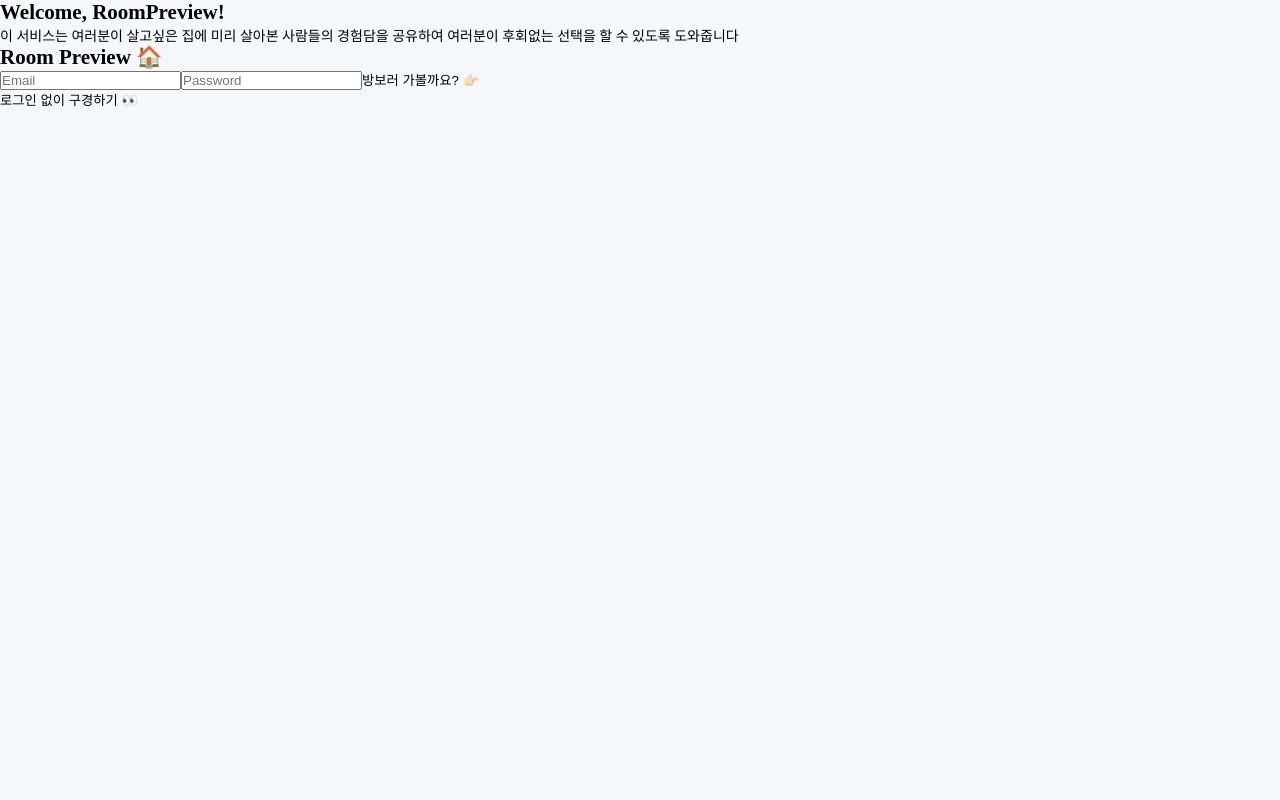
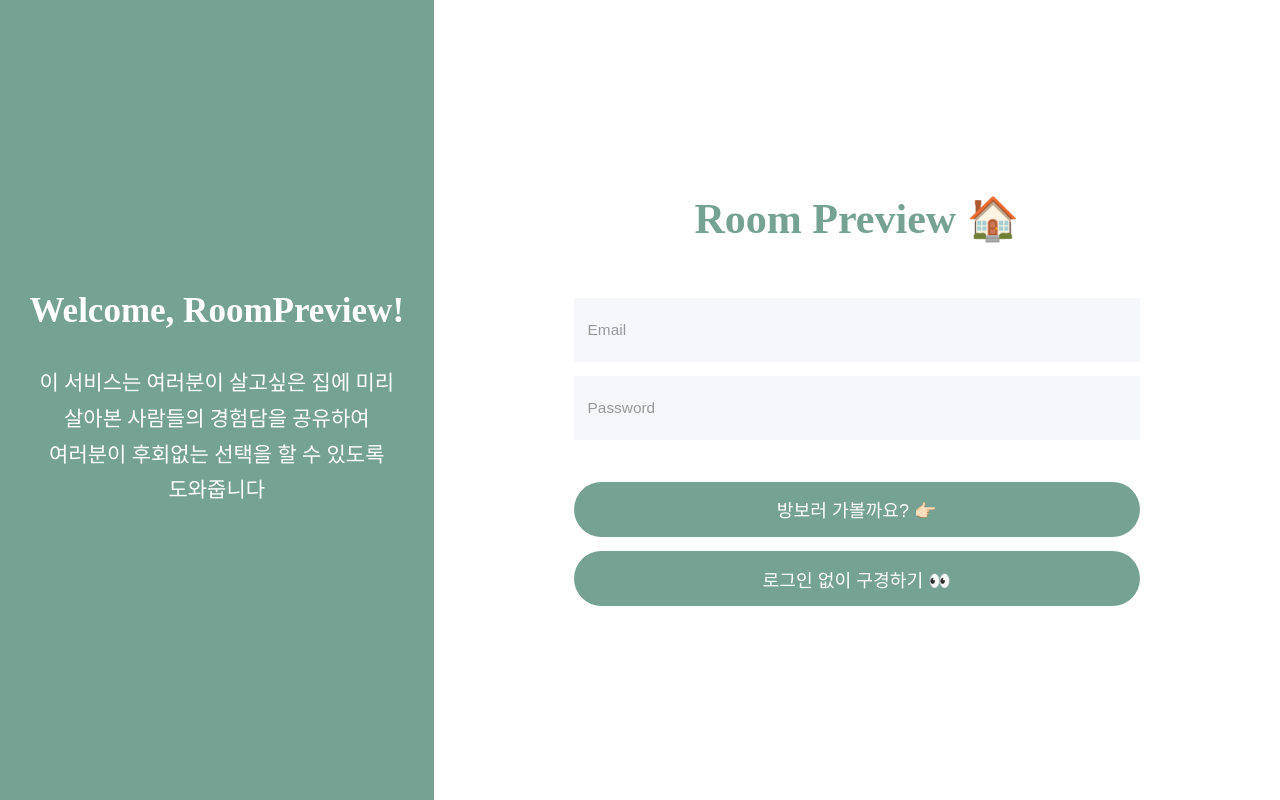
Before and after one commit to CodeSoom/project-react-3-yoonhe, a React app: page / in a window 1280 px wide. Built offline with nearby package versions, Linux system fonts and the light colour scheme; no server answers.

Commit message:
인트로 페이지에 디자인을 적용합니다
기존 인트로 페이지의 UI를 개선합니다

```diff
--- a/public/index.html
+++ b/public/index.html
@@ -9,6 +9,9 @@
       padding: 0;
       margin: 0;
       box-sizing: border-box;
+    }
+    html, body, #root {
+      height: 100%
     }
     html {
       font-size:14px;
@@ -25,6 +28,13 @@
     button {
       border: none;
       background: none;
+      outline:none;
+      cursor: pointer;
+    }
+    input{
+      border: none;
+      background: none;
+      outline: none;
     }
   </style>
 </head>
--- a/src/components/Intro.jsx
+++ b/src/components/Intro.jsx
@@ -1,14 +1,55 @@
 import React from 'react';
+
+import styled from '@emotion/styled';
+
+const IntroSection = styled.section({
+  display: 'flex',
+  flex: '1',
+  padding: '2em',
+  height: '100%',
+  textAlign: 'center',
+  color: '#fff',
+  background: '#75A293',
+  '& > div': {
+    display: 'flex',
+    flexDirection: 'column',
+    margin: 'auto',
+  },
+});
+
+const Title = styled.h2({
+  fontSize: '2.5rem',
+  marginBottom: '1em',
+});
+
+const Description = styled.p({
+  fontSize: '1.5rem',
+  wordBreak: 'keep-all',
+  lineHeight: '1.7',
+});
+
+// const ButtonBox = styled.p({
+//   marginTop: '2rem',
+//   padding: '0 2rem',
+//   button: {
+//     fontSize: '1.3rem',
+//     padding: '0.8em',
+//     width: '100%',
+//     borderRadius: '2rem',
+//     color: '#fff',
+//     border: '1px solid #fff',
+//   },
+// });
 
 export default function Intro({ onClick }) {
   return (
-    <>
-      <section>
-        <h2>Welcome, RoomPreview!</h2>
-        <p>
+    <IntroSection>
+      <div>
+        <Title>Welcome, RoomPreview!</Title>
+        <Description>
           이 서비스는 여러분이 살고싶은 집에 미리 살아본 사람들의 경험담을 공유하여 여러분이 후회없는 선택을 할 수 있도록 도와줍니다
-        </p>
-        {/* <p>
+        </Description>
+        {/* <ButtonBox>
           <button
             type="button"
             onClick={onClick}
@@ -16,8 +57,8 @@ export default function Intro({ onClick }) {
             회원가입
 
           </button>
-        </p> */}
-      </section>
-    </>
+        </ButtonBox> */}
+      </div>
+    </IntroSection>
   );
 }
--- a/src/components/SignIn.jsx
+++ b/src/components/SignIn.jsx
@@ -1,4 +1,67 @@
 import React from 'react';
+
+import styled from '@emotion/styled';
+
+import { getMediaQuery } from '../../utils';
+
+const breakpoints = [1000, 768];
+const mediaQuery = getMediaQuery(breakpoints);
+
+const Logo = styled.h1({
+  marginBottom: '1.3em',
+  fontSize: '3rem',
+  color: '#75A293',
+  [[mediaQuery[768]]]: {
+    fontSize: '2rem',
+  },
+});
+
+const Form = styled.form({
+  display: 'flex',
+  flexDirection: 'column',
+});
+
+const Input = styled.input({
+  padding: '1.5em 1rem',
+  fontSize: '1.1rem',
+  background: '#F6F7FB',
+  color: '#777',
+  '&::placeholder': {
+    color: '#999',
+  },
+  '& + &': {
+    marginTop: '1rem',
+  },
+});
+
+const ErrorMessage = styled.p({
+  marginTop: '1rem',
+});
+
+const ButtonBox = styled.div({
+  display: 'flex',
+  flexDirection: 'column',
+  marginTop: '3rem',
+});
+
+const Button = styled.button({
+  display: 'flex',
+  flexDirection: 'column',
+  alignItems: 'center',
+  fontSize: '1.3rem',
+  padding: '0.8em',
+  borderRadius: '2rem',
+  textAlign: 'center',
+  color: '#fff',
+  background: '#75A293',
+  cursor: 'pointer',
+  '&+&': {
+    marginTop: '1rem',
+  },
+  [[mediaQuery[768]]]: {
+    fontSize: '1.1rem',
+  },
+});
 
 export default function SignIn({
   onChange, onSubmit, onClick, fields, loginError,
@@ -20,28 +83,28 @@ export default function SignIn({
 
   return (
     <>
-      <section>
-        <h1>Room Preview 🏠</h1>
-        <form onSubmit={handleSubmit}>
-          <input
+      <Logo>Room Preview 🏠</Logo>
+      <Form onSubmit={handleSubmit}>
+        <Input
           type="email"
           name="email"
           placeholder="Email"
           value={email}
           onChange={handleChange}
         />
-          <input
+        <Input
           type="password"
           name="password"
           placeholder="Password"
           value={password}
           onChange={handleChange}
         />
-          {loginError && <p>{loginError}</p> }
-          <button type="submit">방보러 가볼까요? 👉🏻</button>
-        </form>
-        <button type="button" onClick={onClick}>로그인 없이 구경하기 👀</button>
-      </section>
+        {loginError && <ErrorMessage>{loginError}</ErrorMessage> }
+        <ButtonBox>
+          <Button type="submit">방보러 가볼까요? 👉🏻</Button>
+          <Button type="button" onClick={onClick}>로그인 없이 구경하기 👀</Button>
+        </ButtonBox>
+      </Form>
     </>
   );
 }
--- a/src/container/SignInContainer.jsx
+++ b/src/container/SignInContainer.jsx
@@ -1,5 +1,7 @@
 import React, { useEffect } from 'react';
 import { useDispatch, useSelector } from 'react-redux';
+
+import styled from '@emotion/styled';
 
 import SignIn from '../components/SignIn';
 
@@ -8,7 +10,29 @@ import {
   loginRequest,
 } from '../slice';
 
-import { get } from '../../utils';
+import { get, getMediaQuery } from '../../utils';
+
+const breakpoints = [1000, 768];
+const mediaQuery = getMediaQuery(breakpoints);
+
+const SignInSection = styled.section({
+  display: 'flex',
+  alignItems: 'center',
+  justifyContent: 'center',
+  flex: '1.5',
+  padding: '2rem 10rem',
+  width: '100%',
+  textAlign: 'center',
+  '& > div': {
+    width: '100%',
+  },
+  [mediaQuery[1000]]: {
+    padding: '2rem 3rem',
+  },
+  [mediaQuery[768]]: {
+    flex: 3,
+  },
+});
 
 export default function SignInContainer({ onGoToMainClick }) {
   const dispatch = useDispatch();
@@ -32,6 +56,8 @@ export default function SignInContainer({ onGoToMainClick }) {
   }
 
   return (
+    <SignInSection>
+      <div>
         <SignIn
           onChange={handleChange}
           onSubmit={handleSubmit}
@@ -39,5 +65,7 @@ export default function SignInContainer({ onGoToMainClick }) {
           fields={loginFields}
           loginError={loginError}
         />
+      </div>
+    </SignInSection>
   );
 }
--- a/src/pages/SignInPage.jsx
+++ b/src/pages/SignInPage.jsx
@@ -1,8 +1,25 @@
 import React from 'react';
 import { useHistory } from 'react-router-dom';
 
+import styled from '@emotion/styled';
+
 import Intro from '../components/Intro';
 import SignInContainer from '../container/SignInContainer';
+
+import { getMediaQuery } from '../../utils';
+
+const breakpoints = [768];
+const mediaQuery = getMediaQuery(breakpoints);
+
+const IntroContainer = styled.div({
+  display: 'flex',
+  alignItems: 'center',
+  height: '100%',
+  background: '#fff',
+  [[mediaQuery[768]]]: {
+    flexDirection: 'column',
+  },
+});
 
 export default function SignInPage() {
   const history = useHistory();
@@ -16,9 +33,9 @@ export default function SignInPage() {
   }
 
   return (
-    <>
+    <IntroContainer>
       <Intro onClick={handleSignUpClick} />
       <SignInContainer onGoToMainClick={handleGoToMainClick} />
-    </>
+    </IntroContainer>
   );
 }
```
Lines whose indentation alone changed are shown as unchanged.
